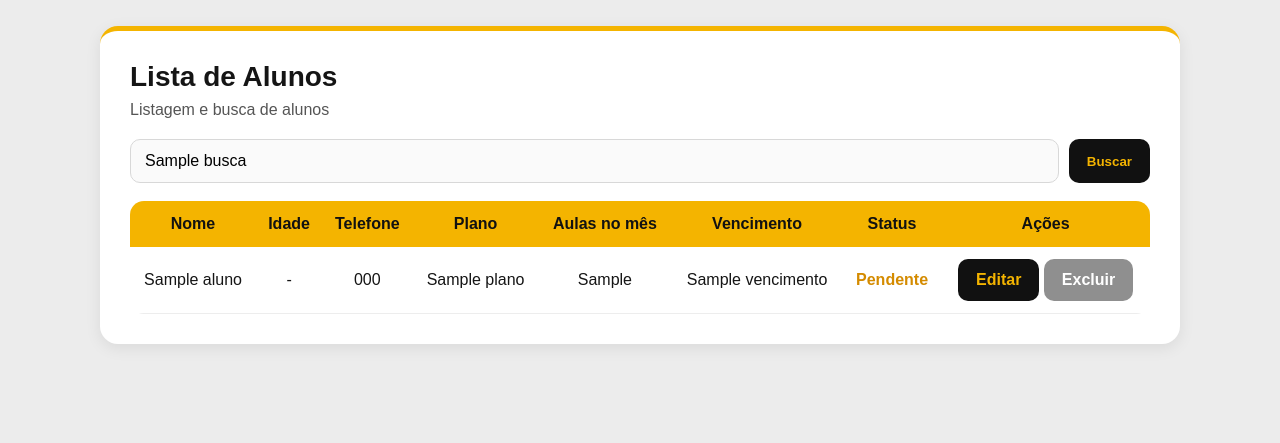
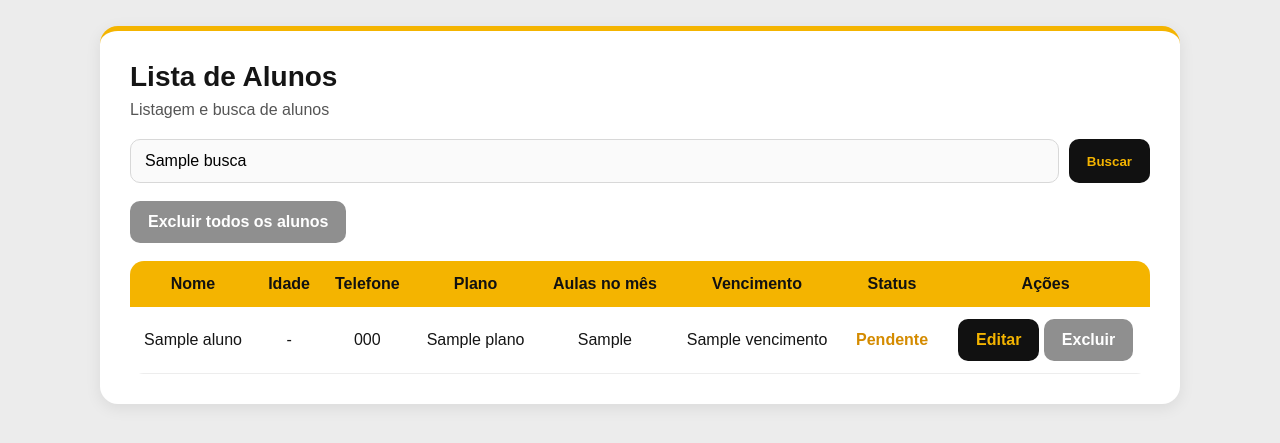
Before and after one commit to gabriel-brinoti/academia-sistema, a Flask app: template templates/alunos.html in a window 1280 px wide. Shown: the part 78-521 px from the top of the page. Run offline with Flask 3, Linux system fonts and the light colour scheme; the template is opened without the code that fills it: most values are stand-ins (such as "Sample title", 1, 10 or a date in 2020); parts of the project's set-up code (start-up, migrations or seed data) failed here and were passed over; some libraries are stand-ins or nearby versions.

Commit message:
novas atualizacoes

```diff
--- a/app.py
+++ b/app.py
@@ -412,6 +412,22 @@ def alunos():
     return render_template("alunos.html", alunos=alunos, busca=busca, calcular_idade=calcular_idade)
 
 
+@app.route("/excluir_todos_alunos")
+def excluir_todos_alunos():
+    if "admin_logado" not in session:
+        return redirect(url_for("login"))
+
+    conn = conectar()
+    cursor = conn.cursor()
+
+    cursor.execute("DELETE FROM agendamentos")
+    cursor.execute("DELETE FROM alunos")
+
+    conn.commit()
+    conn.close()
+
+    return redirect(url_for("alunos"))
+
 @app.route("/novo_aluno", methods=["GET", "POST"])
 def novo_aluno():
     if "admin_logado" not in session:
@@ -537,7 +553,7 @@ def importar_excel():
                         str(row.get("Plano", "")),
                         str(row.get("Vencimento", "")),
                         str(row.get("Status", "Pendente")),
-                        "",
+                        str(row.get("Observacao")),
                         12,
                         usuario,
                         "1234",
@@ -604,7 +620,7 @@ def agendar_aula(aula_id):
         return redirect(url_for("cronograma"))
 
     # 🚫 bloqueio por pagamento
-    if aluno["status_pagamento"] != "Pago":
+    if aluno["status_pagamento"] == "Atrasado":
         conn.close()
         return redirect(url_for("cronograma"))
 
--- a/templates/alunos.html
+++ b/templates/alunos.html
@@ -26,6 +26,10 @@
         <input type="text" name="busca" placeholder="Buscar por nome..." value="{{ busca }}">
         <button type="submit">Buscar</button>
     </form>
+    <a class="btn btn-danger" href="{{ url_for('excluir_todos_alunos') }}"
+   onclick="return confirm('Tem certeza que deseja excluir TODOS os alunos e agendamentos? Essa ação não pode ser desfeita.')">
+   Excluir todos os alunos
+</a>
     <table>
         <tr>
             <th>Nome</th>
```
